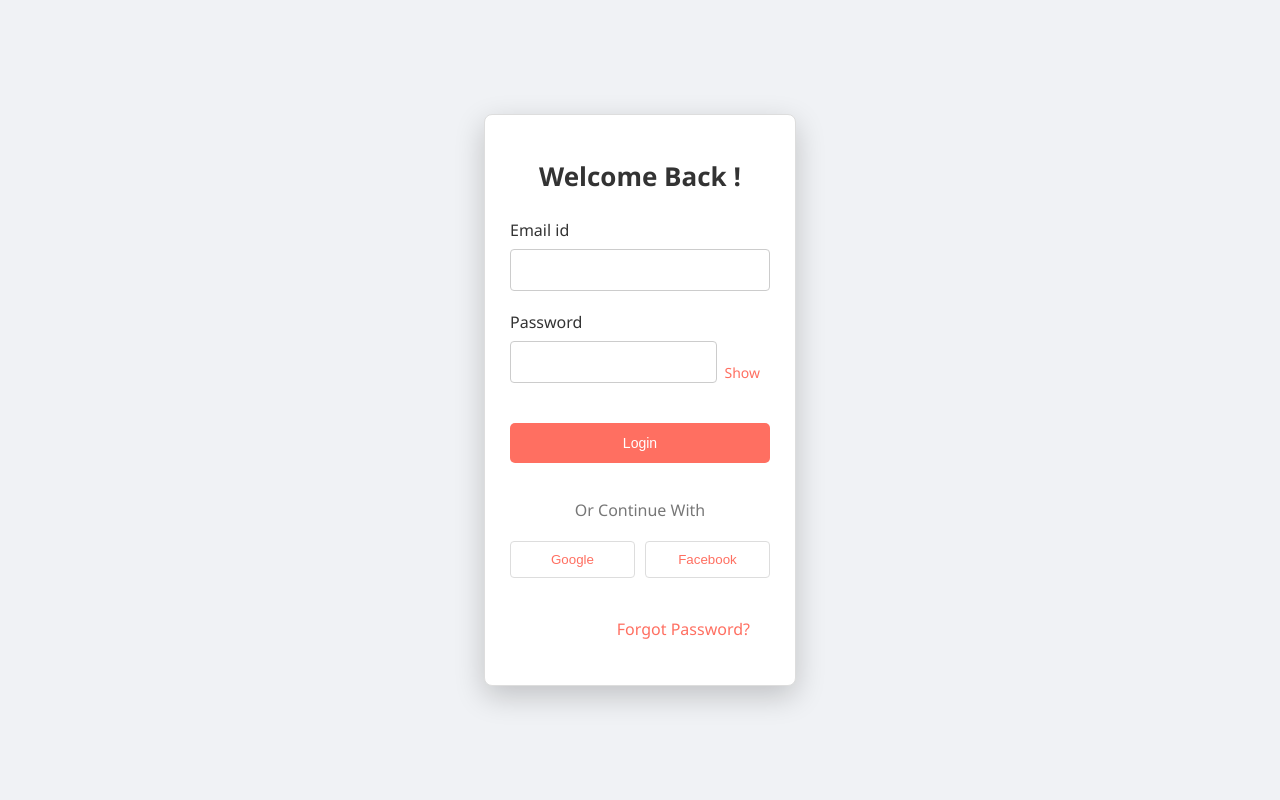
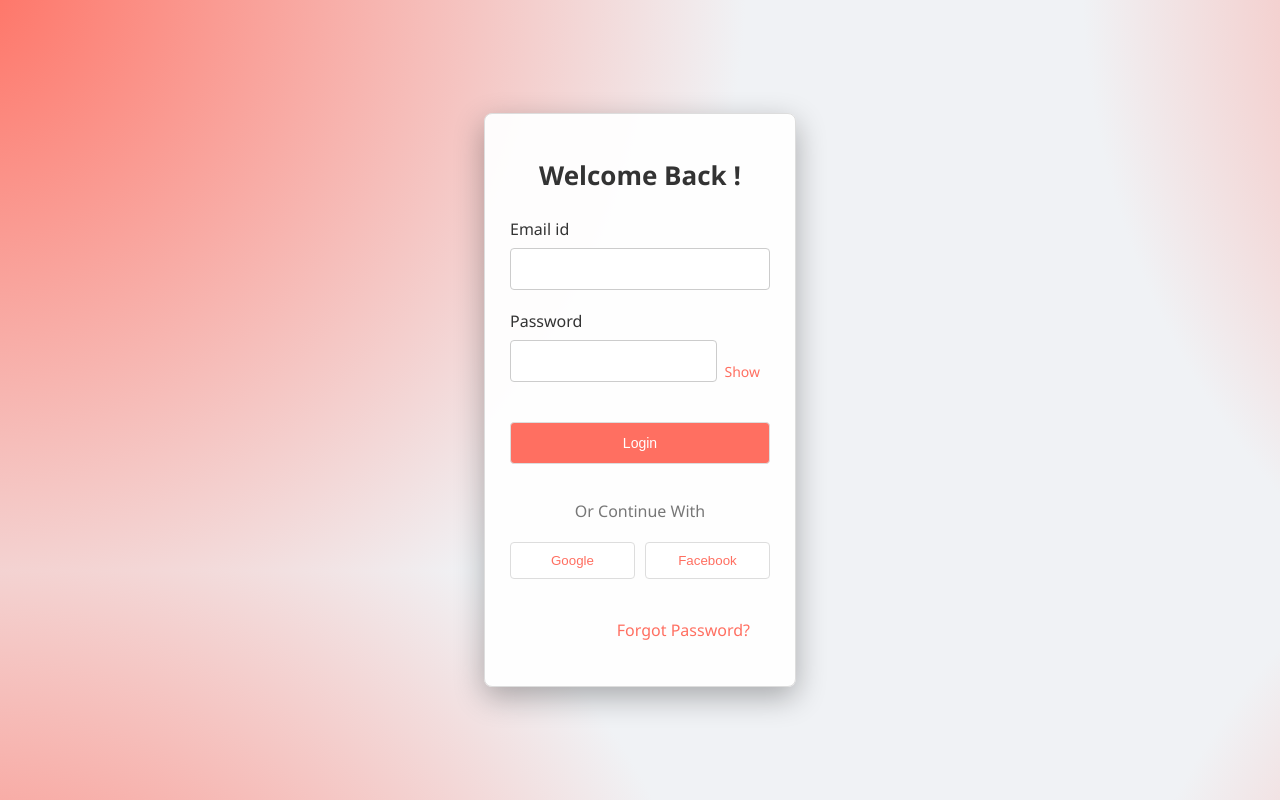
Before and after one commit to PriyaDharshanK7/loginpage, a React (Vite) app: page / in a window 1280 px wide. Built offline with nearby package versions, Linux system fonts and the light colour scheme.

Commit message:
Added background gradient!

```diff
--- a/src/Login.css
+++ b/src/Login.css
@@ -1,8 +1,15 @@
 body {
     margin: 0;
     background-color: #f0f2f5;
+    background: radial-gradient(circle at center, #ff6f61 0%, #f0f2f5 70%);
+    background-size: 150% 150%;
+    animation: gradientShift 8s ease infinite;
   }
-
+  @keyframes gradientShift{
+    0% { background-position: 150% 150%;}
+    50% { background-position: 170% 170%;}
+    100% { background-position: 150% 150%;}
+  }
   .logincont {
     height: 100vh;
     display: flex;
@@ -17,11 +24,11 @@ body {
     width: 260px;
     min-height: 400px;
     padding: 25px;
-    background: #fff;
-    box-shadow: 0 10px 30px rgba(0, 0, 0, 0.2);
+    background: rgba(255, 255, 255, 0.95);
+    box-shadow: 0 10px 30px rgba(0, 0, 0, 0.3);
     border-radius: 8px;
     border: 1px solid #ddd;
-    transition: transform 0.2s ease-out; /* Smooth tracking */
+    transition: transform 0.2s ease-out;
   }
 
   form {
@@ -94,15 +101,20 @@ body {
     padding: 12px;
     background-color: #ff6f61;
     color: #fff;
-    border: none;
-    border-radius: 5px;
+    border: 1px solid #ddd;
+    border-radius: 4px;
     cursor: pointer;
     width: 100%;
     font-size: 14px;
     font-weight: 500;
     margin-top: 20px;
+    transition: all 0.3s;
   }
 
+  input[type= "submit"]:hover{
+    background-color: #ff3927;
+    color: #fff;
+  }
   .popup {
     display: none;
     position: fixed;
@@ -110,7 +122,7 @@ body {
     left: 50%;
     transform: translateX(-50%);
     padding: 10px 20px;
-    background: #4cd550;
+    background: #ff3927;
     color: #fff;
     border-radius: 4px;
   }
@@ -123,9 +135,10 @@ body {
     color: #ff6f61;
     text-decoration: none;
     margin-top: 20px;
-    text-shadow: #777;
+    text-shadow: 0 1px 2px rgba (0, 0, 0, 0.1);
     text-align: right;
     padding: 20px;
+    display: block;
   }
   .forgothref:hover{
     text-decoration: wavy;
@@ -158,6 +171,10 @@ body {
     transition: all 0.3s;
     color:#ff6f61
   }
+  .google:hover{
+    color: #f0f2f5;
+    background: #ff6f61;
+  }
   .fb{
     flex: 1;
     padding: 10px;
@@ -168,6 +185,10 @@ body {
     transition: all 0.3s;
     color: #ff6f61;
   }
+  .fb:hover{
+    color: #f0f2f5;
+    background : #ff6f61;
+  }
   @keyframes slideIn {
     from { transform: translateX(-50%) translateY(-100px); opacity: 0; }
     to { transform: translateX(-50%) translateY(0); opacity: 1; }
--- a/src/Login.jsx
+++ b/src/Login.jsx
@@ -8,7 +8,7 @@ function Login(){
     const [msg, setMsg] = useState('');
     const [mousePos, setMousePos] = useState({ x: 0, y: 0 });
     const userData = {
-        email: 'usertest@gmail.com',
+        email: 'user@test.com',
         passwd: 'usertest@123'
     }
     const handleEventLogin = (e) => {
```
